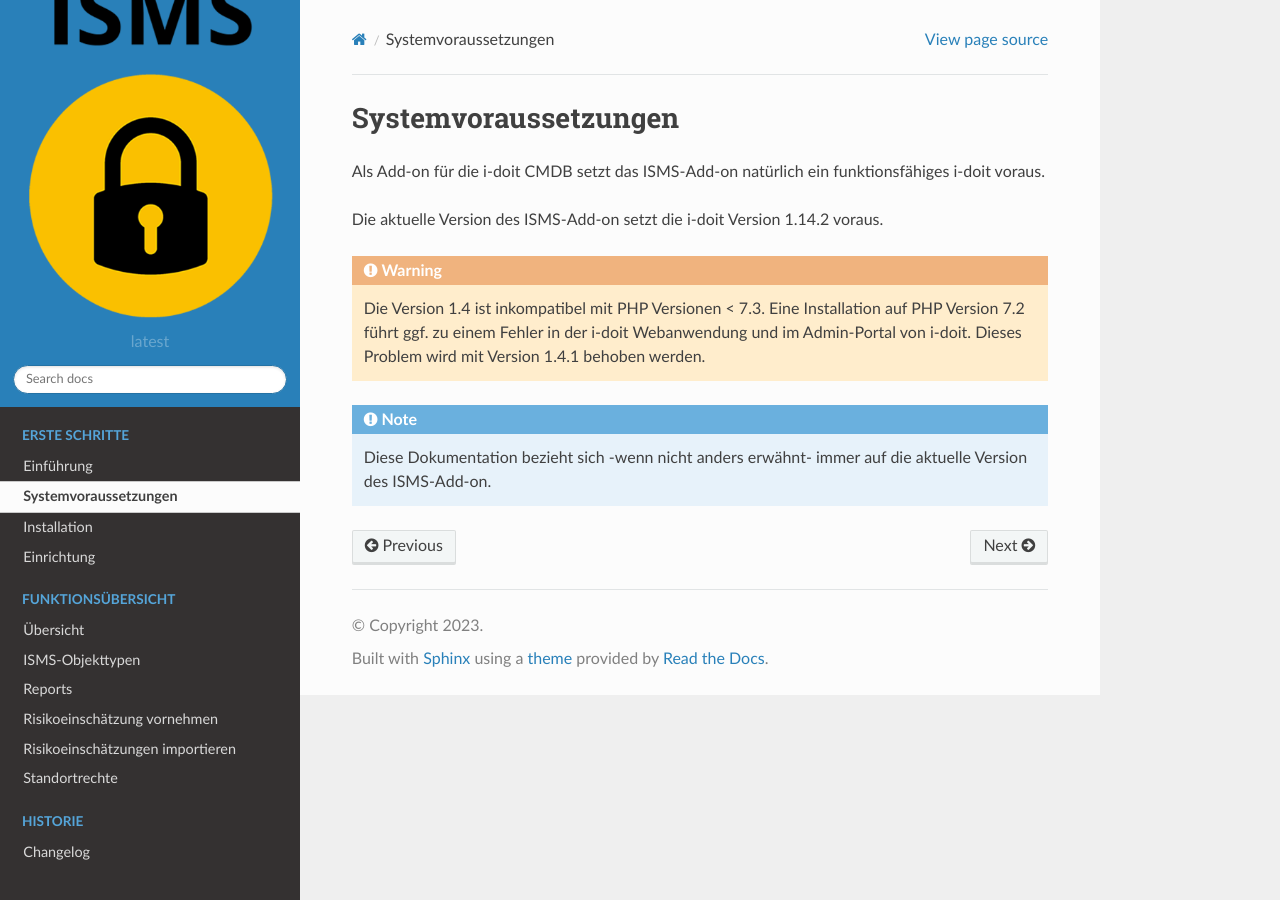
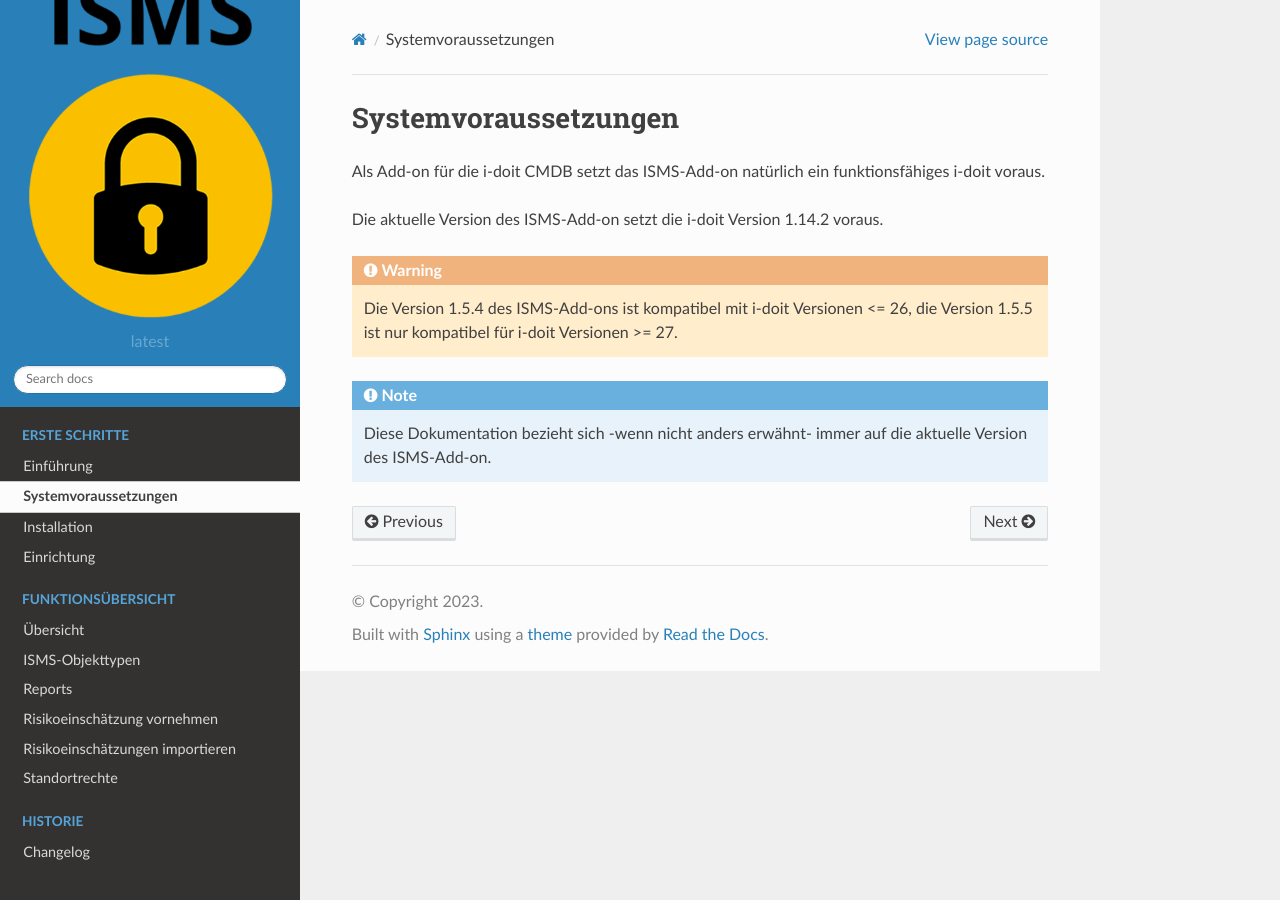
Before and after one commit to becon-de/isms.addon.docs, a Sphinx documentation site: the page built from doc/systemvoraussetzungen.rst, in a window 1280 px wide. Built offline with Sphinx 7.4.7 and the Read the Docs theme 2.0.0, drawn with Linux system fonts in a browser that asks for light colours.

Commit message:
Update version notes for versions in system requirements

```diff
--- a/doc/systemvoraussetzungen.rst
+++ b/doc/systemvoraussetzungen.rst
@@ -7,7 +7,7 @@
 Die aktuelle Version des ISMS-Add-on setzt die i-doit Version 1.14.2 voraus.
 
 ..  warning::
-    Die Version 1.4 ist inkompatibel mit PHP Versionen < 7.3. Eine Installation auf PHP Version 7.2 führt ggf. zu einem Fehler in der i-doit Webanwendung und im Admin-Portal von i-doit. Dieses Problem wird mit Version 1.4.1 behoben werden.
+    Die Version 1.5.4 des ISMS-Add-ons ist kompatibel mit i-doit Versionen <= 26, die Version 1.5.5 ist nur kompatibel für i-doit Versionen >= 27.
 
 ..  note::
     Diese Dokumentation bezieht sich -wenn nicht anders erwähnt- immer auf die aktuelle Version des ISMS-Add-on.
```
